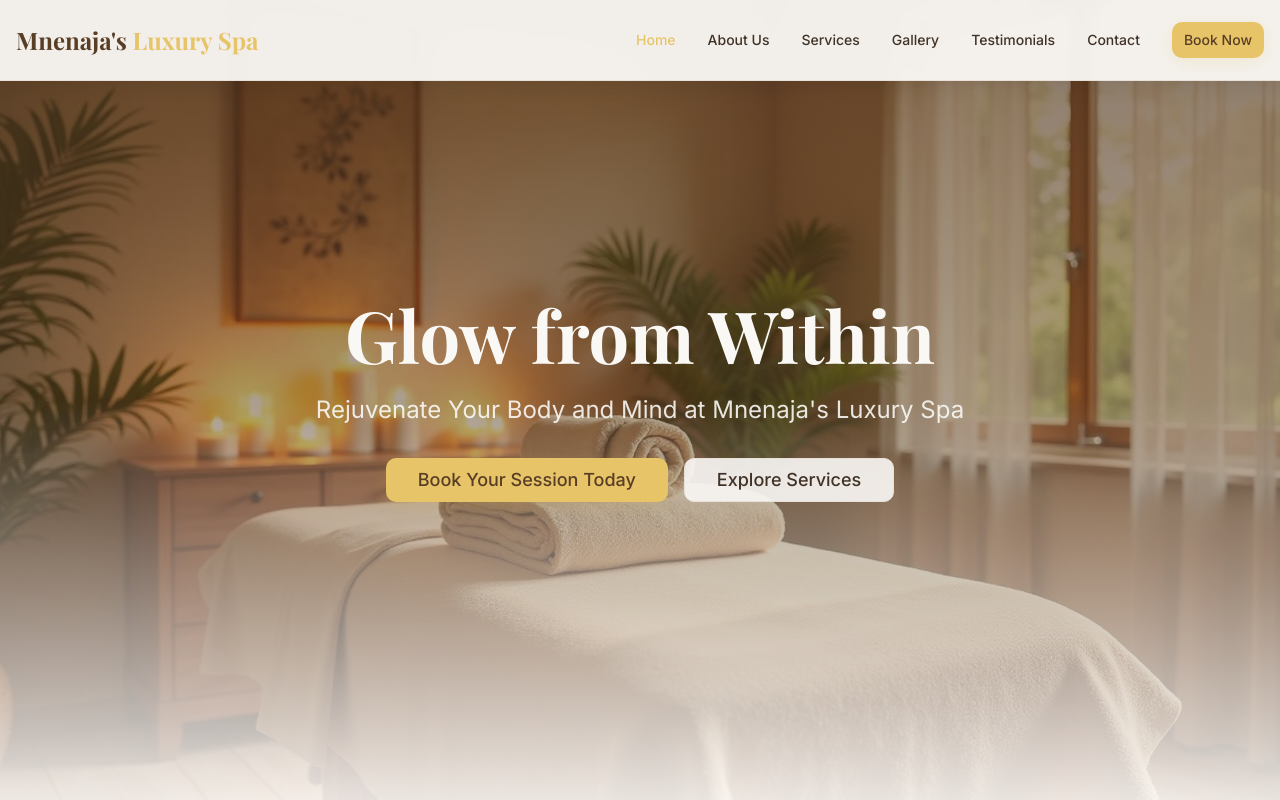
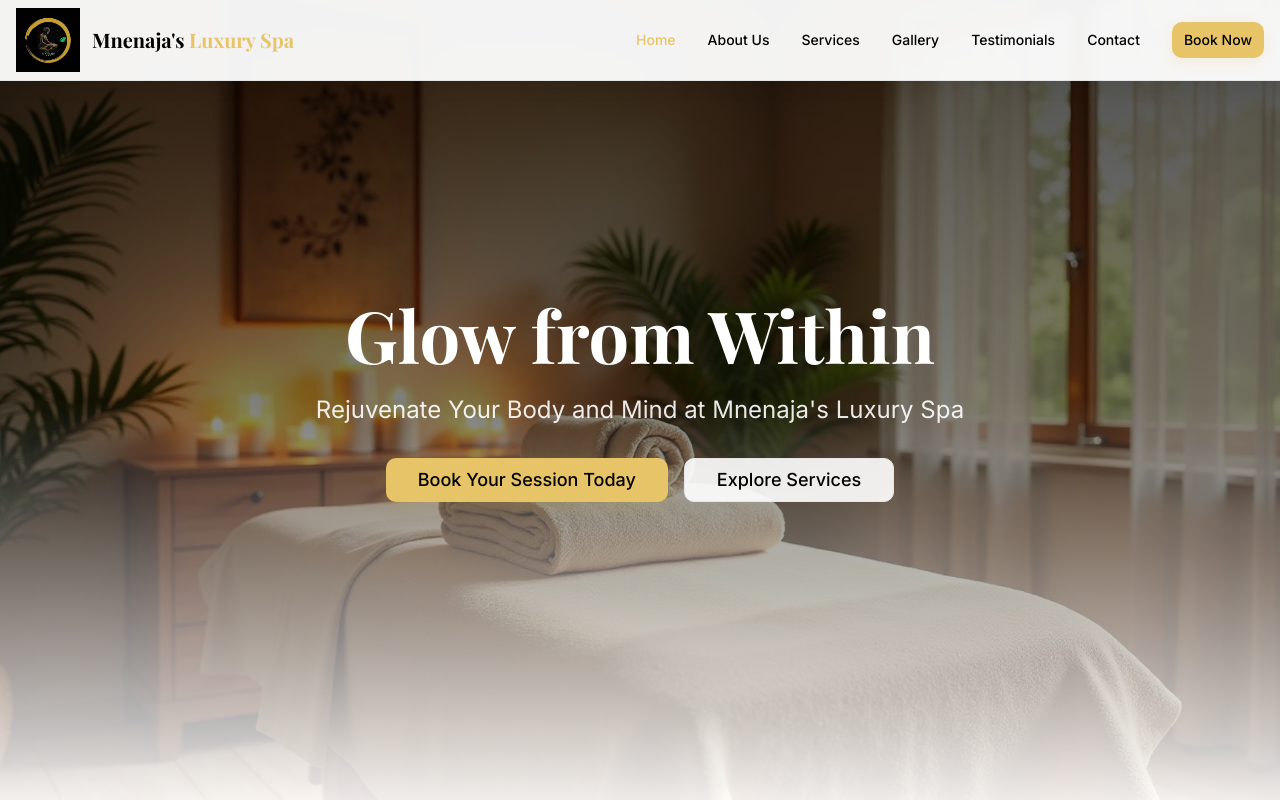
Before and after one commit to ajaogloria29-lang/Mnenajs-luxury-spa, a React (Vite) app: page / in a window 1280 px wide. Shown: the top 800 px of the page. Built offline with nearby package versions, Linux system fonts and the light colour scheme; the HTML template or start-up script is replaced by a standard one.

Commit message:
Add logo and update footer styling

```diff
--- a/index.html
+++ b/index.html
@@ -2,6 +2,7 @@
 <html lang="en">
   <head>
     <meta charset="UTF-8" />
+    <link rel="icon" type="image/jpeg" href="/logo.jpg" />
     <meta name="viewport" content="width=device-width, initial-scale=1.0" />
     <title>Mnenaja's Luxury Spa - Best Spa in Lagos Nigeria | Body Massage & Skincare</title>
     <meta name="description" content="Experience pure relaxation at Mnenaja's Luxury Spa in Lagos, Nigeria. Professional spa therapist offering body massage, facials, skincare, and wellness treatments. Book your session today." />
--- a/src/components/Footer.tsx
+++ b/src/components/Footer.tsx
@@ -1,17 +1,21 @@
 import { MapPin, Phone, Mail, Instagram, Facebook, Twitter } from "lucide-react";
 import { Link } from "react-router-dom";
+import logo from "@/assets/logo.jpg";
 
 const Footer = () => {
   return (
-    <footer className="bg-primary text-primary-foreground">
+    <footer className="bg-background text-foreground border-t border-border">
       <div className="container mx-auto px-4 py-12">
         <div className="grid grid-cols-1 md:grid-cols-4 gap-8">
           {/* About */}
           <div>
-            <h3 className="text-xl font-bold mb-4">
-              Mnenaja's <span className="text-accent">Luxury Spa</span>
-            </h3>
-            <p className="text-sm opacity-90">
+            <div className="flex items-center space-x-3 mb-4">
+              <img src={logo} alt="Mnenaja's Luxury Spa Logo" className="h-16 w-16 object-contain" />
+              <h3 className="text-lg font-bold">
+                Mnenaja's <span className="text-accent">Luxury Spa</span>
+              </h3>
+            </div>
+            <p className="text-sm text-muted-foreground">
               Experience pure relaxation and rejuvenation at Lagos' premier luxury spa. Professional treatments for body and mind.
             </p>
           </div>
@@ -21,22 +25,22 @@ const Footer = () => {
             <h4 className="font-semibold mb-4">Quick Links</h4>
             <ul className="space-y-2 text-sm">
               <li>
-                <Link to="/about" className="opacity-90 hover:text-accent transition-colors">
+                <Link to="/about" className="text-muted-foreground hover:text-accent transition-colors">
                   About Us
                 </Link>
               </li>
               <li>
-                <Link to="/services" className="opacity-90 hover:text-accent transition-colors">
+                <Link to="/services" className="text-muted-foreground hover:text-accent transition-colors">
                   Services
                 </Link>
               </li>
               <li>
-                <Link to="/gallery" className="opacity-90 hover:text-accent transition-colors">
+                <Link to="/gallery" className="text-muted-foreground hover:text-accent transition-colors">
                   Gallery
                 </Link>
               </li>
               <li>
-                <Link to="/testimonials" className="opacity-90 hover:text-accent transition-colors">
+                <Link to="/testimonials" className="text-muted-foreground hover:text-accent transition-colors">
                   Testimonials
                 </Link>
               </li>
@@ -49,11 +53,11 @@ const Footer = () => {
             <ul className="space-y-3 text-sm">
               <li className="flex items-start gap-2">
                 <MapPin className="h-4 w-4 mt-1 flex-shrink-0 text-accent" />
-                <span className="opacity-90">Lagos, Nigeria</span>
+                <span className="text-muted-foreground">Lagos, Nigeria</span>
               </li>
               <li className="flex items-center gap-2">
                 <Phone className="h-4 w-4 flex-shrink-0 text-accent" />
-                <a href="tel:+234" className="opacity-90 hover:text-accent transition-colors">
+                <a href="tel:+234" className="text-muted-foreground hover:text-accent transition-colors">
                   +234 XXX XXX XXXX
                 </a>
               </li>
@@ -61,7 +65,7 @@ const Footer = () => {
                 <Mail className="h-4 w-4 flex-shrink-0 text-accent" />
                 <a
                   href="mailto:info@mnenajasspa.com"
-                  className="opacity-90 hover:text-accent transition-colors"
+                  className="text-muted-foreground hover:text-accent transition-colors"
                 >
                   info@mnenajasspa.com
                 </a>
@@ -98,7 +102,7 @@ const Footer = () => {
           </div>
         </div>
 
-        <div className="border-t border-primary-foreground/20 mt-8 pt-8 text-center text-sm opacity-80">
+        <div className="border-t border-border mt-8 pt-8 text-center text-sm text-muted-foreground">
           <p>&copy; {new Date().getFullYear()} Mnenaja's Luxury Spa. All rights reserved.</p>
         </div>
       </div>
--- a/src/components/Navigation.tsx
+++ b/src/components/Navigation.tsx
@@ -2,6 +2,7 @@ import { useState } from "react";
 import { Link, useLocation } from "react-router-dom";
 import { Menu, X } from "lucide-react";
 import { Button } from "@/components/ui/button";
+import logo from "@/assets/logo.jpg";
 
 const Navigation = () => {
   const [isOpen, setIsOpen] = useState(false);
@@ -22,8 +23,9 @@ const Navigation = () => {
     <nav className="fixed top-0 left-0 right-0 z-50 bg-background/95 backdrop-blur-sm border-b border-border shadow-soft">
       <div className="container mx-auto px-4">
         <div className="flex items-center justify-between h-20">
-          <Link to="/" className="flex items-center space-x-2">
-            <h1 className="text-2xl font-bold text-primary">
+          <Link to="/" className="flex items-center space-x-3">
+            <img src={logo} alt="Mnenaja's Luxury Spa Logo" className="h-16 w-16 object-contain" />
+            <h1 className="text-xl font-bold text-foreground">
               Mnenaja's <span className="text-accent">Luxury Spa</span>
             </h1>
           </Link>
--- a/src/index.css
+++ b/src/index.css
@@ -8,32 +8,32 @@ All colors MUST be HSL.
 
 @layer base {
   :root {
-    --background: 32 35% 97%;
-    --foreground: 28 25% 20%;
+    --background: 0 0% 100%;
+    --foreground: 0 0% 0%;
 
-    --card: 30 40% 99%;
-    --card-foreground: 28 25% 20%;
+    --card: 0 0% 100%;
+    --card-foreground: 0 0% 0%;
 
-    --popover: 30 40% 99%;
-    --popover-foreground: 28 25% 20%;
+    --popover: 0 0% 100%;
+    --popover-foreground: 0 0% 0%;
 
-    --primary: 28 40% 25%;
-    --primary-foreground: 32 35% 97%;
+    --primary: 0 0% 0%;
+    --primary-foreground: 0 0% 100%;
 
-    --secondary: 35 60% 92%;
-    --secondary-foreground: 28 40% 25%;
+    --secondary: 0 0% 96%;
+    --secondary-foreground: 0 0% 0%;
 
-    --muted: 32 30% 90%;
-    --muted-foreground: 28 15% 45%;
+    --muted: 0 0% 96%;
+    --muted-foreground: 0 0% 45%;
 
     --accent: 43 74% 66%;
-    --accent-foreground: 28 40% 25%;
+    --accent-foreground: 0 0% 0%;
 
     --destructive: 0 84.2% 60.2%;
-    --destructive-foreground: 32 35% 97%;
+    --destructive-foreground: 0 0% 100%;
 
-    --border: 32 25% 88%;
-    --input: 32 25% 88%;
+    --border: 0 0% 90%;
+    --input: 0 0% 90%;
     --ring: 43 74% 66%;
 
     --radius: 0.75rem;
@@ -65,32 +65,32 @@ All colors MUST be HSL.
   }
 
   .dark {
-    --background: 28 25% 12%;
-    --foreground: 32 35% 97%;
+    --background: 0 0% 0%;
+    --foreground: 0 0% 100%;
 
-    --card: 28 20% 15%;
-    --card-foreground: 32 35% 97%;
+    --card: 0 0% 5%;
+    --card-foreground: 0 0% 100%;
 
-    --popover: 28 20% 15%;
-    --popover-foreground: 32 35% 97%;
+    --popover: 0 0% 5%;
+    --popover-foreground: 0 0% 100%;
 
-    --primary: 32 35% 97%;
-    --primary-foreground: 28 40% 25%;
+    --primary: 0 0% 100%;
+    --primary-foreground: 0 0% 0%;
 
-    --secondary: 28 20% 20%;
-    --secondary-foreground: 32 35% 97%;
+    --secondary: 0 0% 10%;
+    --secondary-foreground: 0 0% 100%;
 
-    --muted: 28 15% 25%;
-    --muted-foreground: 32 20% 65%;
+    --muted: 0 0% 15%;
+    --muted-foreground: 0 0% 65%;
 
     --accent: 43 74% 66%;
-    --accent-foreground: 28 40% 25%;
+    --accent-foreground: 0 0% 0%;
 
     --destructive: 0 62.8% 50%;
-    --destructive-foreground: 32 35% 97%;
+    --destructive-foreground: 0 0% 100%;
 
-    --border: 28 15% 25%;
-    --input: 28 15% 25%;
+    --border: 0 0% 15%;
+    --input: 0 0% 15%;
     --ring: 43 74% 66%;
   }
 }
```
Also changed, not shown: public/logo.jpg (added), src/assets/logo.jpg (added).
